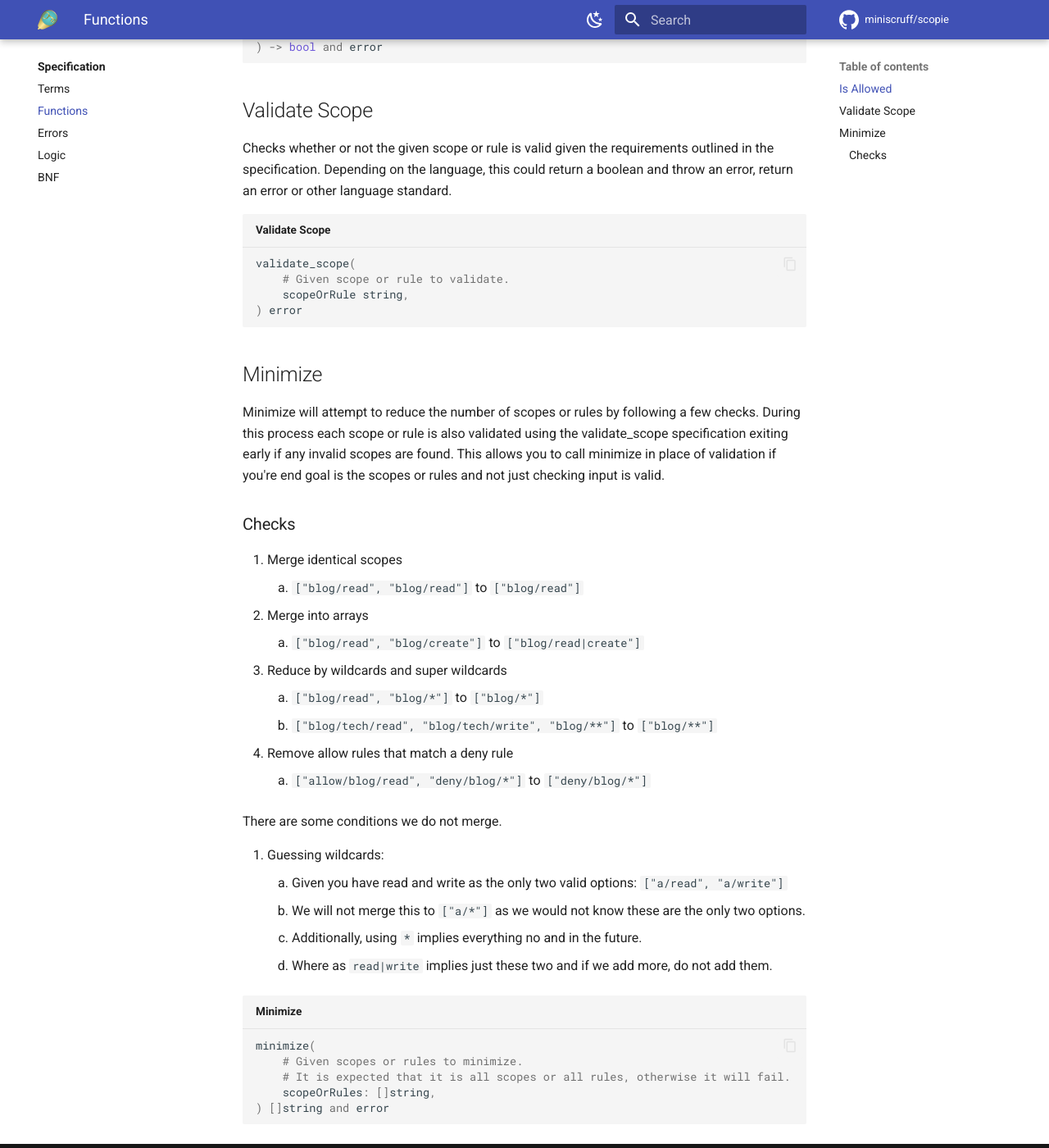
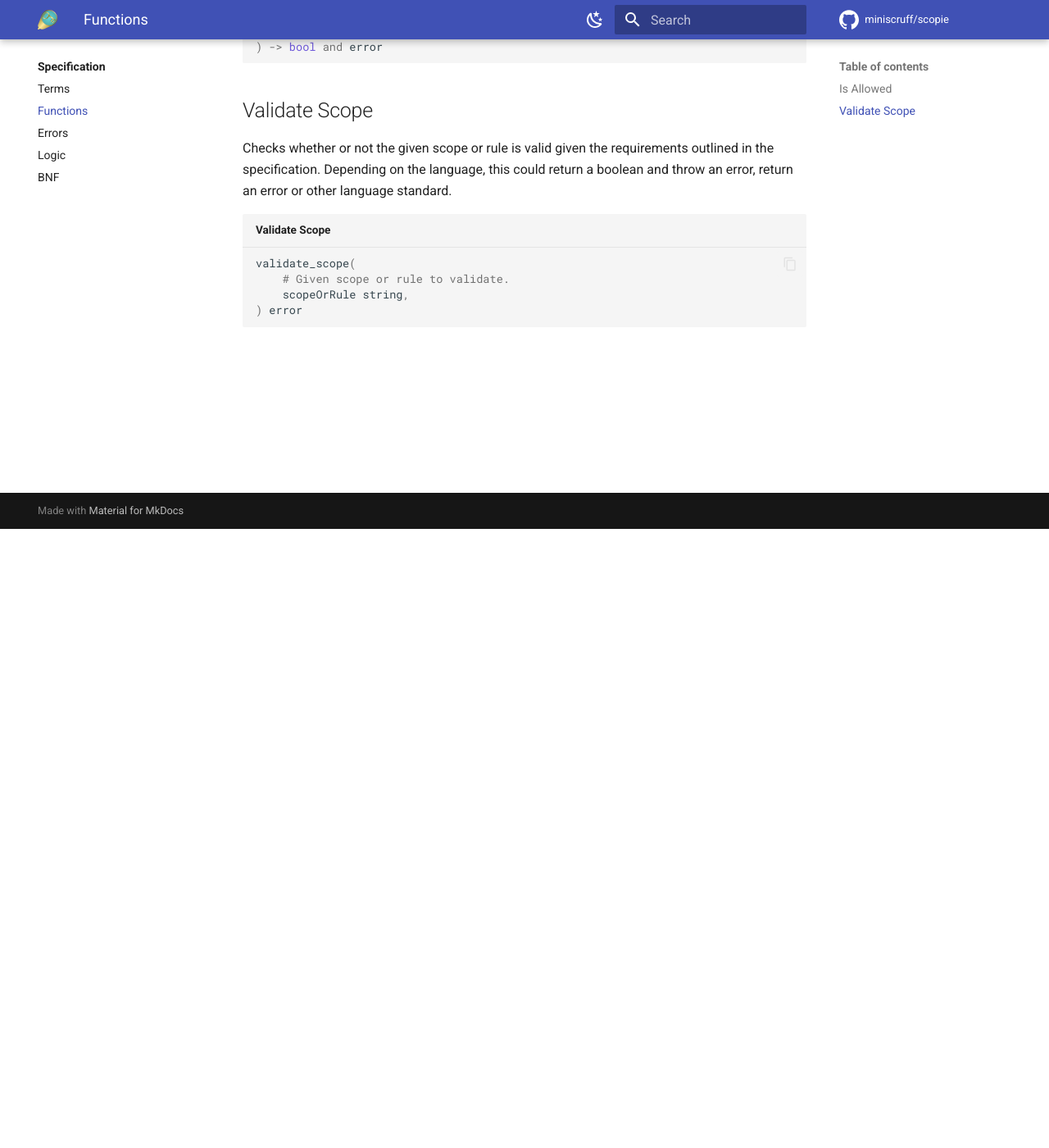
Before and after one commit to miniscruff/scopie, an MkDocs documentation site: the page built from docs/specification/functions.md, in a window 1280 px wide and 1400 px high, scrolled down 755 px. Shown: the whole window at 82% size. Built offline with MkDocs 1.6.1 and Material for MkDocs 9.7.7, drawn with Linux system fonts in a browser that asks for light colours; comment, search, counter and statistics services are not loaded.

Commit message:
drop minimize until its determined its actually helpful

````diff
--- a/docs/specification/functions.md
+++ b/docs/specification/functions.md
@@ -39,38 +39,3 @@ validate_scope(
     scopeOrRule string,
 ) error
 ```
-
-## Minimize
-Minimize will attempt to reduce the number of scopes or rules by following a few checks.
-During this process each scope or rule is also validated using the validate_scope
-specification exiting early if any invalid scopes are found. This allows you to
-call minimize in place of validation if you're end goal is the scopes or rules
-and not just checking input is valid.
-
-### Checks
-
-1. Merge identical scopes
-    1. `["blog/read", "blog/read"]` to `["blog/read"]`
-1. Merge into arrays
-    1. `["blog/read", "blog/create"]` to `["blog/read|create"]`
-1. Reduce by wildcards and super wildcards
-    1. `["blog/read", "blog/*"]` to `["blog/*"]`
-    1. `["blog/tech/read", "blog/tech/write", "blog/**"]` to `["blog/**"]`
-1. Remove allow rules that match a deny rule
-    1. `["allow/blog/read", "deny/blog/*"]` to `["deny/blog/*"]`
-
-There are some conditions we do not merge.
-
-1. Guessing wildcards:
-    1. Given you have read and write as the only two valid options: `["a/read", "a/write"]`
-    1. We will not merge this to `["a/*"]` as we would not know these are the only two options.
-    1. Additionally, using `*` implies everything no and in the future.
-    1. Where as `read|write` implies just these two and if we add more, do not add them.
-
-```py title="Minimize"
-minimize(
-    # Given scopes or rules to minimize.
-    # It is expected that it is all scopes or all rules, otherwise it will fail.
-    scopeOrRules: []string,
-) []string and error
-```
````
Also changed, not shown: scenarios.json (+0 -52 lines).
